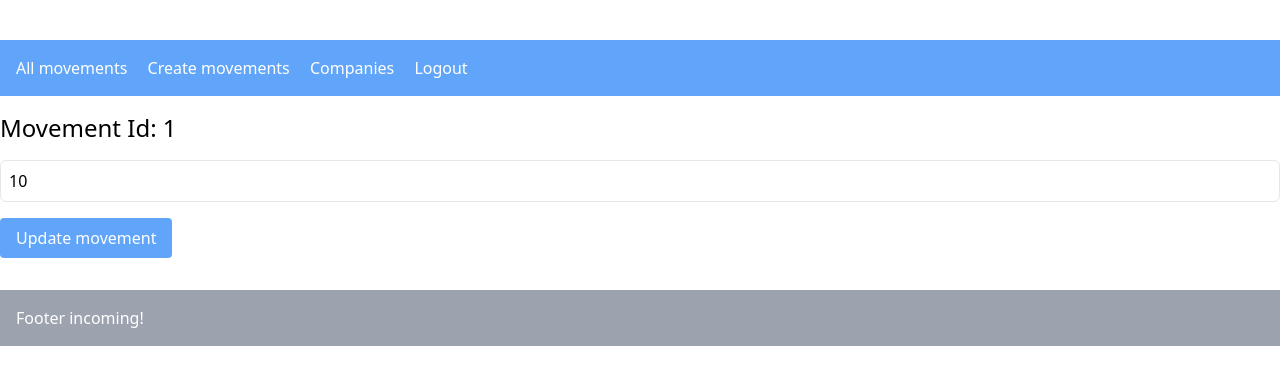
After one commit to magnuslundstrom/TaxManager, a Django app: page /movements/item/1 in a window 1280 px wide. The commit adds this page. Shown: the top 385 px of the page. Run offline with Django 3.2, Linux system fonts and the light colour scheme; a user stored in the database is signed in; tables that the repository leaves empty hold one stand-in row (values such as "Sample post").

Commit message:
Movement (item) page added

```diff
--- a/eco/settings.py
+++ b/eco/settings.py
@@ -122,3 +122,9 @@ USE_TZ = True
 # https://docs.djangoproject.com/en/3.1/howto/static-files/
 
 STATIC_URL = '/static/'
+
+STATICFILES_DIRS = [
+    os.path.join(BASE_DIR, 'movements/static')
+]
+MEDOA_ROOT = os.path.join(BASE_DIR, 'media')
+MEDIA_URL = '/media/'
--- a/movements/templates/create.html
+++ b/movements/templates/create.html
@@ -1,6 +1,6 @@
 {% extends 'base.html' %} {% block content%}
 <h1 class="text-2xl">Create movement</h1>
-<form action="" method="POST" class="flex flex-col">
+<form action="" method="POST" class="flex flex-col" enctype="multipart/form-data">
   {% csrf_token %}
   <input type="text" placeholder="Amount" name="amount" class="border border-gray rounded-md p-2 mt-4" />
   <label for="Receiver" class="mt-4 font-semibold mb-2">Receiver</label>
@@ -15,6 +15,7 @@
     <option value="{{ company.name }}">{{company.name}}</option>
   {% endfor %}
   </select>
+  <input type="file" name="invoice" id="invoice" class="mt-4">
   <button class="bg-green-400 self-start mt-4 text-white rounded px-4 py-2">Submit</button>
 </form>
 <p class="mt-4">{% if errors %} {{errors}} {% elif message %} {{message}} {%endif%}</p>
--- a/movements/templates/index.html
+++ b/movements/templates/index.html
@@ -18,8 +18,7 @@
           <td>{{movement.sender}}</td>
           <td>{{movement.receiver}}</td>
           <td>{{movement.createdAt|date:'d-m-Y'}}</td>
-          <a href="{% url 'movements:item'%}/{{movement.id}}"></a>
-          </td>
+          <td><a href="{% url 'movements:item' id=movement.id %}" class="text-blue-400 font-semibold">Go to details</a></td>
         </form>
       </tr>
       {% endfor %}
--- /dev/null
+++ b/movements/templates/item.html
@@ -0,0 +1,8 @@
+{% extends 'base.html' %} {% block content%}
+<h1 class="text-2xl">Movement Id: {{movement.id}}</h1>
+<form action="" class="flex flex-col">
+
+<input type="text" placeholder="Amount" name="amount" value="{{movement.amount}}" class="border border-gray rounded-md p-2 mt-4" />
+<button class="bg-blue-400 text-white px-4 py-2 rounded mt-4 self-start">Update movement</button>
+</form>
+{% endblock %}
--- a/movements/views.py
+++ b/movements/views.py
@@ -22,6 +22,7 @@ def create(request):
     context = {'message': '', 'errors': '', 'companies': []}
     if request.method == "POST":
         try:
+            uploadedInvoice = request.FILES['invoice']
             newMovement = Movement()
             newMovement.amount = request.POST['amount']
             newMovement.sender = request.POST['sender']
@@ -32,10 +33,10 @@ def create(request):
         except:
             context['errors'] = 'You provided wrong datatypes. Please provide num - string - string'
 
+    # provides a list of companies to choose from
     if request.method == 'GET':
         context['companies'] = Company.objects.all().filter(
             relatedToUser=request.user)
-        print(context['companies'])
     return render(request, 'create.html', context)
 
 
@@ -48,3 +49,15 @@ def delete(request):
             movement.delete()
 
     return HttpResponseRedirect(reverse('movements:movements'))
+
+
+@login_required
+def displayItem(request, id):
+    movement = Movement.objects.get(id=id)
+    context = {
+        'movement': movement
+    }
+    if movement.user.id == request.user.id:
+        return render(request, 'item.html', context)
+    else:
+        print("Should have need to authorize page.")
```
Also changed, not shown: movements/static/movements/images/cover.jpg (added).
